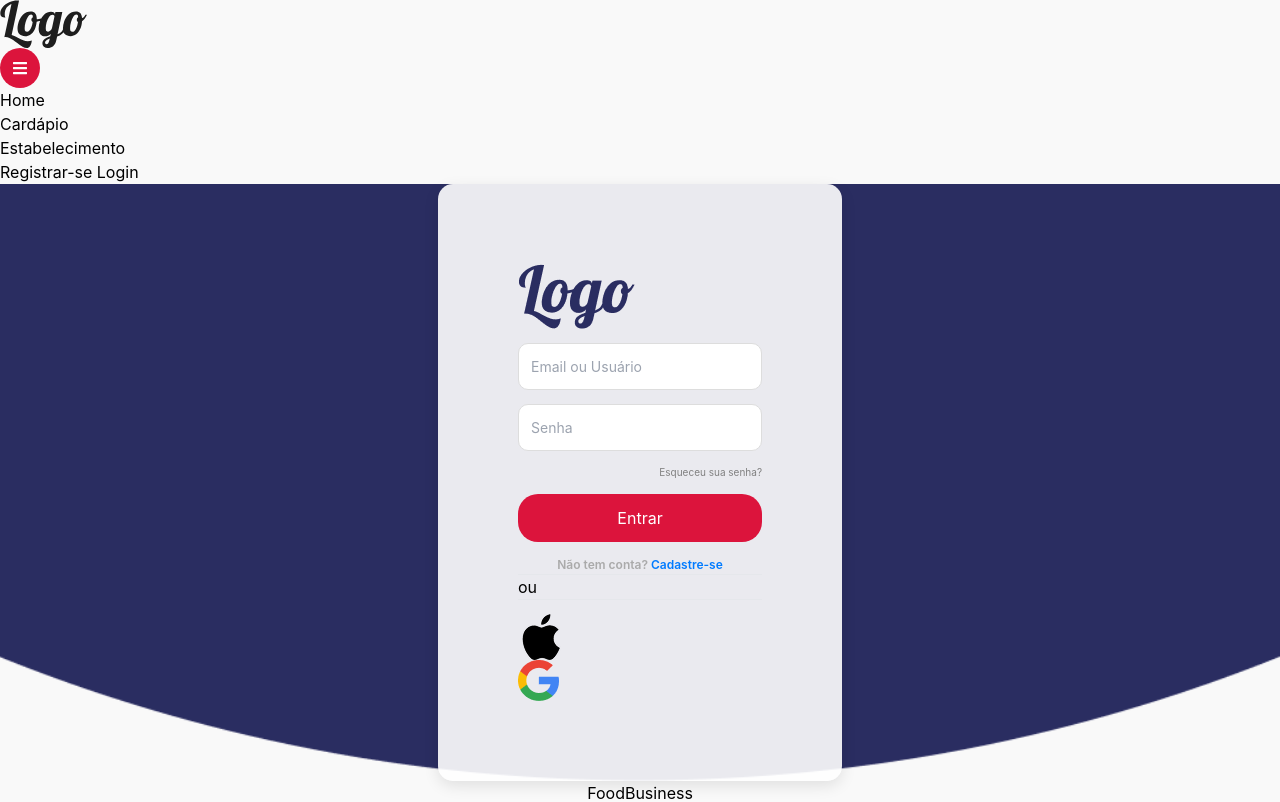
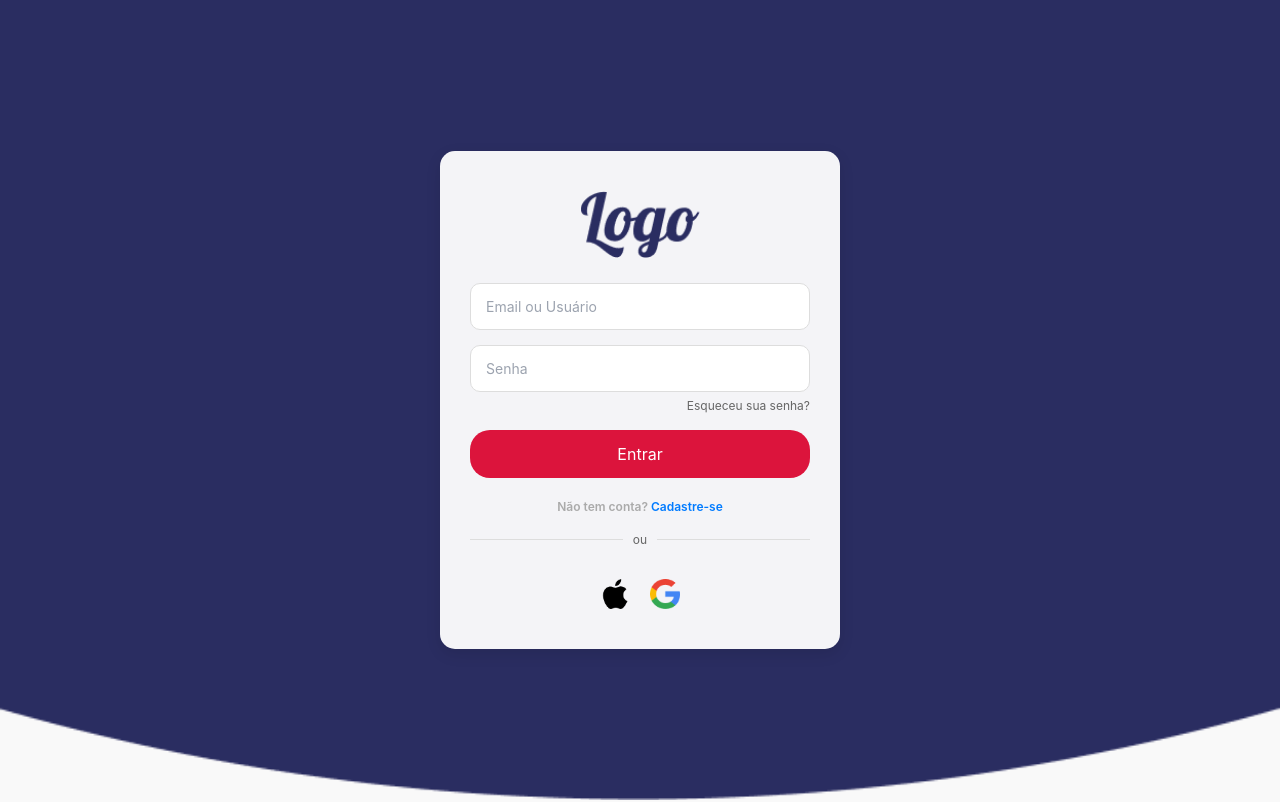
Before and after one commit to Marcelo-Tess/Projeto-FullStack, a React (Vite) app: page /login in a window 1280 px wide. Shown: the top 802 px of the page. Built offline with nearby package versions, Linux system fonts and the light colour scheme.

Commit message:
feat: add user icon and login flow

```diff
--- a/src/App.jsx
+++ b/src/App.jsx
@@ -18,12 +18,12 @@ const App = () => {
 
           <Route element={<Layout />}>
             <Route path="/" element={<Home />} />
-            <Route path="/login" element={<Login />} />
             <Route path="/cadastrofinalizado" element={<CadastroFinalizado />} />
             <Route path="/detalhes/:id" element={<Detalhes />} />
             <Route path="/nao-implementado" element={<NaoImplementado />} />
           </Route>
           <Route path="/cadastro" element={<Cadastro />} />
+          <Route path="/login" element={<Login />} />
 
 
         </Routes>
--- a/src/Components/Nav/Nav.jsx
+++ b/src/Components/Nav/Nav.jsx
@@ -1,72 +1,100 @@
-import React, { useState } from 'react';
+import React, { useState, useEffect } from 'react';
 import Logo from '../../assets/Logo.svg';
-import { FaBars, FaTimes } from 'react-icons/fa';
+import { FaBars, FaTimes, FaUserCircle } from 'react-icons/fa';
+import * as DropdownMenu from '@radix-ui/react-dropdown-menu';
+import * as Avatar from '@radix-ui/react-avatar';
+import { useNavigate } from 'react-router-dom';
 
 const Nav = () => {
   const [menuAberto, setMenuAberto] = useState(false);
+  const [usuario, setUsuario] = useState(null);
+  const navigate = useNavigate();
+
+  useEffect(() => {
+    const user = JSON.parse(localStorage.getItem('usuarioLogado'));
+    if (user) setUsuario(user);
+  }, []);
 
   const toggleMenu = () => {
     setMenuAberto(!menuAberto);
   };
 
+  const handleLogout = () => {
+    localStorage.removeItem('usuario');
+    setUsuario(null);
+    navigate('/');
+  };
+
   return (
     <div className="bg-white shadow-md fixed w-full z-10">
       <nav className="max-w-6xl mx-auto px-4 py-4 flex items-center justify-between">
-        {/* Logo */}
         <div className="flex items-center">
-          <img src={Logo} alt="Logo" className="h-10 w-auto cursor-pointer" />
+          <img src={Logo} alt="Logo" className="h-10 w-auto cursor-pointer" onClick={() => navigate('/')} />
         </div>
 
-        {/* Ícone do menu (mobile) */}
         <div className="md:hidden">
           <button onClick={toggleMenu} className="text-2xl text-gray-700 focus:outline-none">
             {menuAberto ? <FaTimes /> : <FaBars />}
           </button>
         </div>
 
-        {/* Menu Desktop */}
         <ul className="hidden md:flex space-x-6">
-          <li>
-            <a href="/" className="text-gray-600 hover:text-red-600 hover:underline transition duration-200">Home</a>
-          </li>
-          <li>
-            <a href="/cardapio" className="text-gray-600 hover:text-red-600 hover:underline transition duration-200">Cardápio</a>
-          </li>
-          <li>
-            <a href="/nao-implementado" className="text-gray-600 hover:text-red-600  hover:underline transition duration-200">Estabelecimento</a>
-          </li>
+          <li><a href="/" className="text-gray-600 hover:text-red-600 hover:underline transition">Home</a></li>
+          <li><a href="/cardapio" className="text-gray-600 hover:text-red-600 hover:underline transition">Cardápio</a></li>
+          <li><a href="/nao-implementado" className="text-gray-600 hover:text-red-600 hover:underline transition">Estabelecimento</a></li>
         </ul>
 
-        {/* Ações Desktop */}
         <div className="hidden md:flex items-center space-x-4">
-          <a href="/cadastro" className="text-gray-600 hover:text-red-600 transition duration-200">
-            <i className="fas fa-shopping-cart"></i> Registrar-se
-          </a>
-          <a href="/login" className="text-gray-600 hover:text-red-600 transition duration-200 bg-gray-200 px-4 py-2 rounded-full flex items-center space-x-2">
-            <i className="fas fa-user"></i> Login
-          </a>
+          {!usuario ? (
+            <>
+              <a href="/cadastro" className="text-gray-600 hover:text-red-600 transition">Registrar-se</a>
+              <a href="/login" className="text-gray-600 hover:text-red-600 transition bg-gray-200 px-4 py-2 rounded-full flex items-center space-x-2">
+                Login
+              </a>
+            </>
+          ) : (
+            <DropdownMenu.Root>
+              <DropdownMenu.Trigger asChild>
+                <Avatar.Root className="w-10 h-10 rounded-full bg-gray-200 cursor-pointer flex items-center justify-center">
+                  <Avatar.Fallback delayMs={600} className="text-gray-700 text-xl">
+                    {usuario.nome ? usuario.nome.charAt(0).toUpperCase() : <FaUserCircle />}
+                  </Avatar.Fallback>
+                </Avatar.Root>
+              </DropdownMenu.Trigger>
+
+              <DropdownMenu.Content className="bg-white rounded shadow-md p-4 w-48 z-50">
+                <div className="flex items-center space-x-2 mb-2">
+                  <FaUserCircle className="text-gray-700 text-2xl" />
+                  <div>
+                    <p className="text-sm font-medium">{usuario.nome || 'Usuário'}</p>
+                    <p className="text-xs text-gray-500 truncate">{usuario.email || 'email@dominio.com'}</p>
+                  </div>
+                </div>
+                <DropdownMenu.Separator className="h-px bg-gray-200 my-2" />
+                <DropdownMenu.Item onSelect={() => navigate('/nao-implementado')} className="text-sm py-1 cursor-pointer hover:bg-gray-100 rounded px-2">
+                  Perfil
+                </DropdownMenu.Item>
+                <DropdownMenu.Item onSelect={handleLogout} className="text-sm py-1 cursor-pointer hover:bg-gray-100 rounded px-2 text-red-600">
+                  Logout
+                </DropdownMenu.Item>
+              </DropdownMenu.Content>
+            </DropdownMenu.Root>
+          )}
         </div>
       </nav>
 
-      {/* Menu Mobile Dropdown */}
       {menuAberto && (
         <div className="md:hidden bg-white px-4 pb-4 shadow-md">
           <ul className="space-y-4">
-            <li>
-              <a href="/" className="block text-gray-700 hover:text-red-600">Home</a>
-            </li>
-            <li>
-              <a href="/cardapio" className="block text-gray-700 hover:text-red-600">Cardápio</a>
-            </li>
-            <li>
-              <a href="/estabelicimento" className="block text-gray-700 hover:text-red-600">Estabelecimento</a>
-            </li>
-            <li>
-              <a href="/cadastro" className="block text-gray-700 hover:text-red-600">Registre-se</a>
-            </li>
-            <li>
-              <a href="/login" className="block text-gray-700 hover:text-red-600">Login</a>
-            </li>
+            <li><a href="/" className="block text-gray-700 hover:text-red-600">Home</a></li>
+            <li><a href="/cardapio" className="block text-gray-700 hover:text-red-600">Cardápio</a></li>
+            <li><a href="/nao-implementado" className="block text-gray-700 hover:text-red-600">Estabelecimento</a></li>
+            {!usuario && (
+              <>
+                <li><a href="/cadastro" className="block text-gray-700 hover:text-red-600">Registrar-se</a></li>
+                <li><a href="/login" className="block text-gray-700 hover:text-red-600">Login</a></li>
+              </>
+            )}
           </ul>
         </div>
       )}
@@ -74,5 +102,4 @@ const Nav = () => {
   );
 };
 
-
 export default Nav;
--- a/src/Page/Login.jsx
+++ b/src/Page/Login.jsx
@@ -1,80 +1,86 @@
-import Header from "../Components/Header/Header";
-import RetanguloBack from '../assets/RetanguloBack.png'
-import LogoApple from '../assets/LogoApple.png'
-import LogoGoogle from '../assets/LogoGoogle.png'
-import LogoRoxo from '../assets/LogoRoxo.png'
 import React, { useState } from 'react';
+import { useNavigate } from 'react-router-dom';
+import RetanguloBack from '../assets/RetanguloBack.png';
+import LogoApple from '../assets/LogoApple.png';
+import LogoGoogle from '../assets/LogoGoogle.png';
+import LogoRoxo from '../assets/LogoRoxo.png';
 import './login.css';
 
 export default function Login() {
+  const [formData, setFormData] = useState({
+    login: '',
+    senha: ''
+  });
+  const navigate = useNavigate();
+
+  const handleChange = (e) => {
+    setFormData({
+      ...formData,
+      [e.target.name]: e.target.value
+    });
+  };
+
+  const handleSubmit = (e) => {
+    e.preventDefault();
+
+    const usuarioArmazenado = JSON.parse(localStorage.getItem('usuario'));
+
+    if (usuarioArmazenado &&
+        (usuarioArmazenado.email === formData.login || usuarioArmazenado.nome === formData.login) &&
+        usuarioArmazenado.senha === formData.senha) {
+      localStorage.setItem('usuarioLogado', JSON.stringify(usuarioArmazenado));
+      navigate('/');
+    }
+  };
 
   return (
-    <div>
+    <div className="login-container">
       <div
-        style={{
-          backgroundImage: `url(${RetanguloBack})`,
-          backgroundSize: 'cover',
-          backgroundPosition: 'center',
-          backgroundRepeat: 'no-repeat',
-          minHeight: '50vh',
-          display: 'flex',
-          justifyContent: 'center',
-          alignItems: 'center',
-          padding: '0px',
-        }}
+        className="login-background"
+        style={{ backgroundImage: `url(${RetanguloBack})` }}
+      >
+        <form className="login-form" onSubmit={handleSubmit}>
+          <div className="logo-container">
+            <img src={LogoRoxo} alt="Logo" className="logo" />
+          </div>
 
-      >
-        <div classname='container'>
-          { }
-          <div className="login-form at">
-            <div className='flex justify-center items-center p-5'>
-              <img
-                src={LogoRoxo}
-                class='w-17 h-10'
-              ></img>
-            </div>
           <input
             name="login"
             type="text"
             placeholder="Email ou Usuário"
+            value={formData.login}
+            onChange={handleChange}
           />
           <input
             name="senha"
             type="password"
             placeholder="Senha"
+            value={formData.senha}
+            onChange={handleChange}
           />
           <div className="recuperarSenha">
             <a href="#">Esqueceu sua senha?</a>
           </div>
-            <button onClick={"#"}>Entrar</button>
-            <div>
+          <button type="submit">Entrar</button>
+          <div className="divider">
             <div className="LinkSign">
               <p>Não tem conta? <a href="/cadastro">Cadastre-se</a></p>
             </div>
-              <div class="flex items-center my-2">
-                <hr class="flex-grow border-t border-black"></hr>
-                <span class="text-xs px-2 text-black">ou</span>
-                <hr class="flex-grow border-t border-black"></hr>
+            <div className="line-with-text">
+              <hr />
+              <span>ou</span>
+              <hr />
             </div>
           </div>
-            <div className='flex justify-center items-center gap-5'>
+          <div className="social-logins">
             <a href="/nao-implementado">
-                <img
-                  src={LogoApple}
-                  alt="Logo Da Apple"
-                  class="w-8"
-                ></img>
+              <img src={LogoApple} alt="Logo Da Apple" />
             </a>
             <a href="nao-implementado">
-                <img
-                  src={LogoGoogle}
-                  alt="Logo Da Google"
-                  class="w-7"
-                ></img>
+              <img src={LogoGoogle} alt="Logo Da Google" />
             </a>
           </div>
-          </div>
-        </div>
+        </form>
       </div>
     </div>
   );
--- a/src/Page/login.css
+++ b/src/Page/login.css
@@ -1,60 +1,73 @@
-
-body {
-  font-family: Arial, sans-serif;
-  margin: 0;
-  padding: 0;
-  background-color: #f9f9f9;
+.login-container {
+  width: 100%;
+  min-height: 100vh;
+  display: flex;
+  justify-content: center;
+  align-items: center;
 }
 
-h2 {
-  text-align: center;
-  margin-bottom: 20px;
+.login-background {
+  background-size: cover;
+  background-position: center;
+  background-repeat: no-repeat;
+  width: 100%;
+  min-height: 100vh;
+  display: flex;
+  justify-content: center;
+  align-items: center;
+  padding: 20px;
 }
 
-.container {
-  max-width: 500px;
-  margin: 0 auto;
-  padding: 50px;
-  padding-top: 100px;
-  background: white;
+.login-form {
+  display: flex;
+  flex-direction: column;
+  width: 100%;
+  max-width: 400px;
+  padding: 40px 30px;
+  background: rgba(255, 255, 255, 0.95);
   border-radius: 15px;
   box-shadow: 0 5px 15px rgba(0,0,0,0.1);
 }
 
-input {
-  padding: 12px;
+.logo-container {
+  display: flex;
+  justify-content: center;
+  margin-bottom: 25px;
+}
+
+.logo {
+  width: 120px;
+  height: auto;
+}
+
+.login-form input {
+  padding: 12px 15px;
+  margin-bottom: 15px;
   border-radius: 10px;
   border: 1px solid #ddd;
   font-size: 14px;
+  width: 100%;
+  box-sizing: border-box;
 }
 
-.recuperarSenha{
+.recuperarSenha {
   display: flex;
-  justify-content: right;
-  font-size: 10px;
-  color: grey;
+  justify-content: flex-end;
+  font-size: 12px;
+  color: #666;
+  margin: -10px 0 15px 0;
 }
 
-.LinkSign p{
-  color: #AAAAAA;
+.recuperarSenha a {
+  color: #666;
   text-decoration: none;
-  font-weight: 600;
-  font-size: 12px;
-  text-align: center;
 }
 
-.LinkSign p a{
-  color: #007BFF;
-  text-decoration: none;
-  font-weight: 600;
-  font-size: 12px;
-}
-
-.LinkSign p a:hover{
+.recuperarSenha a:hover {
   text-decoration: underline;
 }
 
-button, .BotaoEntrar {
+.login-form button {
   padding: 12px;
   border: none;
   background-color: crimson;
@@ -62,33 +75,63 @@ button, .BotaoEntrar {
   border-radius: 20px;
   font-size: 16px;
   cursor: pointer;
-  transition: 0.2s;
+  transition: background-color 0.3s;
+  margin-bottom: 20px;
+}
+
+.login-form button:hover {
+  background-color: #b30000;
+}
+
+.LinkSign p {
+  color: #AAAAAA;
+  font-weight: 600;
+  font-size: 12px;
   text-align: center;
+  margin-bottom: 15px;
+}
+
+.LinkSign a {
+  color: #007BFF;
   text-decoration: none;
 }
 
-button:hover, .BotaoEntrar{
-  background-color: darkred;
-}
-.botoes {
-  display: flex;
-  justify-content: space-between;
-  gap: 10px;
+.LinkSign a:hover {
+  text-decoration: underline;
 }
 
-.login-form {
-  display: none;
-  flex-direction: column;
-  max-width: 500px;
-  margin: 0 auto;
-  padding: 80px;
-  padding-top: 80px;
-  background: rgba(255, 255, 255, 0.9);
-  border-radius: 15px;
-  box-shadow: 0 5px 15px rgba(0,0,0,0.1);
+.line-with-text {
+  display: flex;
+  align-items: center;
+  margin: 15px 0;
 }
 
-.login-form.at {
+.line-with-text hr {
+  flex-grow: 1;
+  border: none;
+  border-top: 1px solid #ddd;
+}
+
+.line-with-text span {
+  padding: 0 10px;
+  color: #666;
+  font-size: 12px;
+}
+
+.social-logins {
   display: flex;
-  gap: 14px;
+  justify-content: center;
+  gap: 20px;
+  margin-top: 15px;
 }
+
+.social-logins img {
+  width: 30px;
+  height: 30px;
+  object-fit: contain;
+  transition: transform 0.3s;
+}
+
+.social-logins img:hover {
+  transform: scale(1.1);
+}
```
Also changed, not shown: src/Page/Cadastro/Cadastro.jsx (+16 -6 lines). Lines whose indentation alone changed are shown as unchanged.
